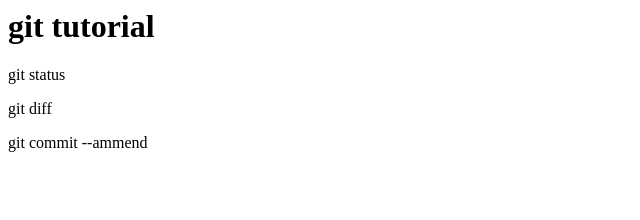
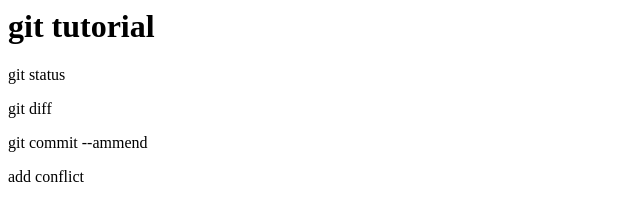
Before and after one commit to zukikun/git_tutorial, a plain HTML site: page index.html in a window 1280 px wide. Shown: the full height of the page, 0-640 px from the left. Drawn offline with Linux system fonts and the light colour scheme.

Commit message:
add conflict index.html

```diff
--- a/index.html
+++ b/index.html
@@ -2,3 +2,4 @@
 <p>git status</p>
 <p>git diff</p>
 <p>git commit  --ammend</p>
+<p>add conflict</p>
```
